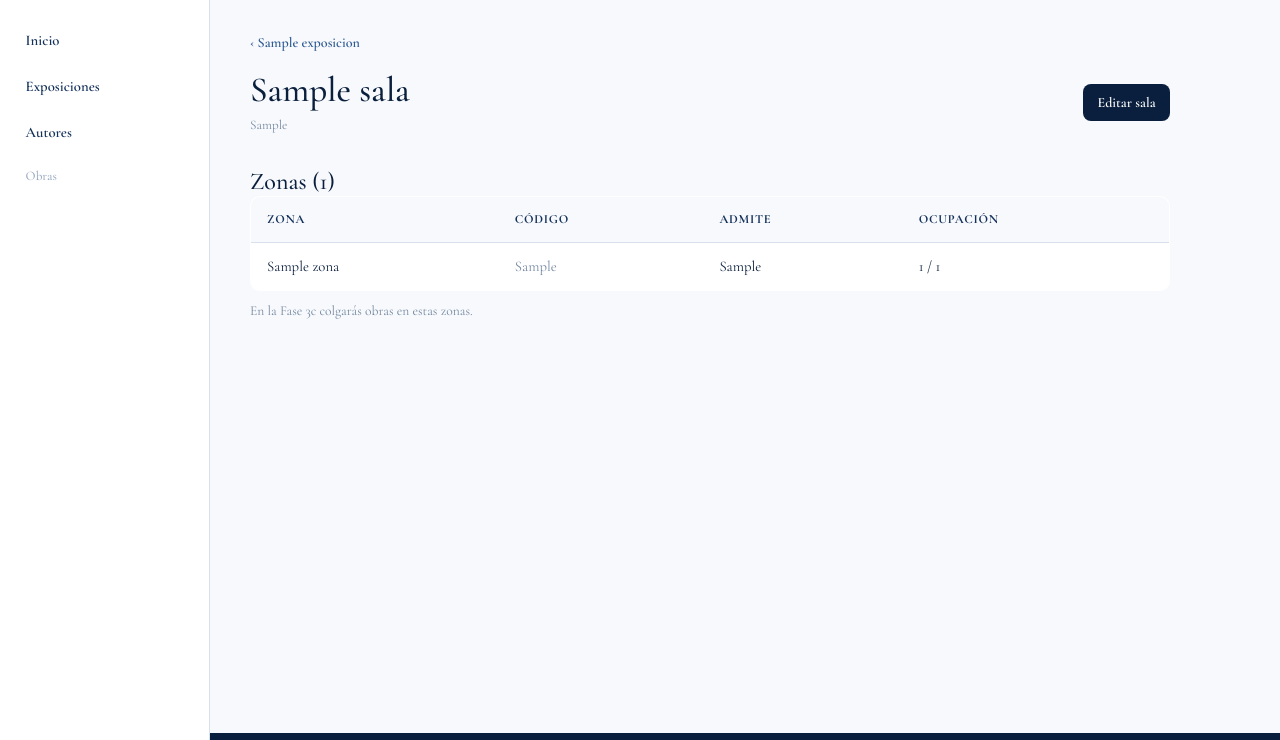
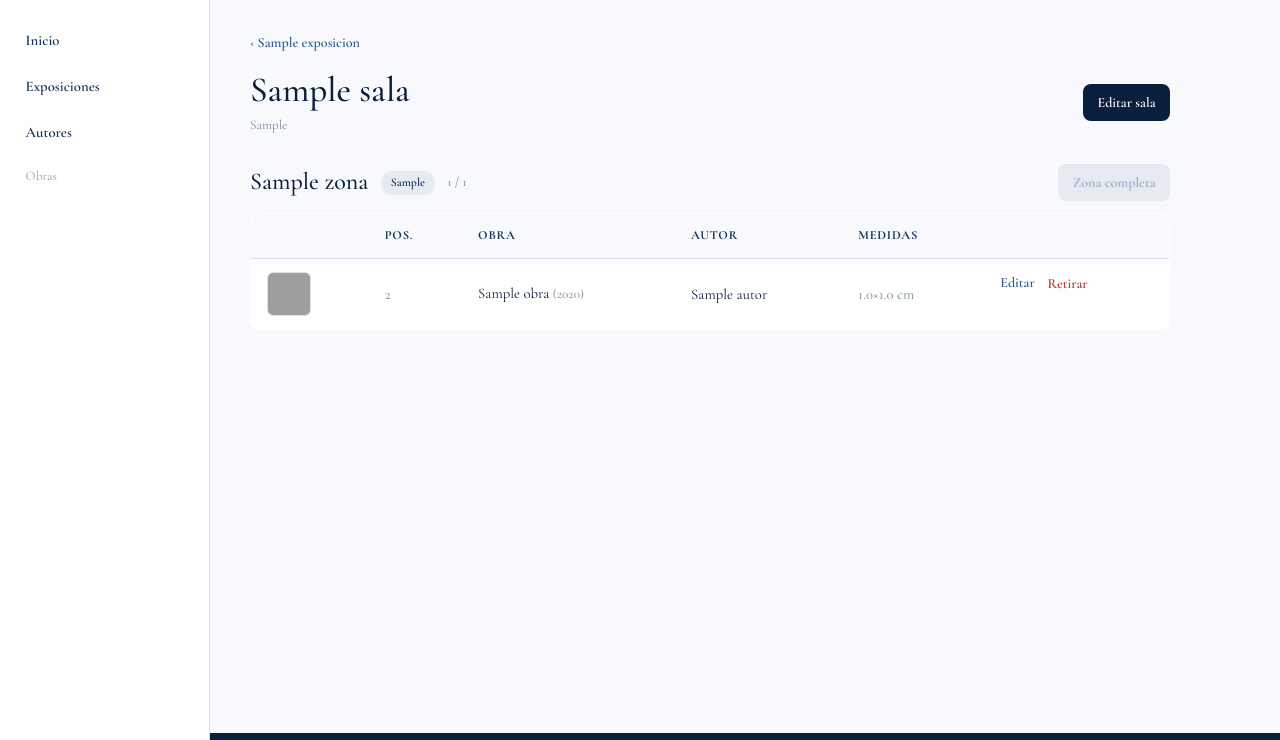
Before and after one commit to Beldic/GVA, a Flask app: page /admin/salas/1 in a window 1280 px wide. Shown: the part 67-807 px from the top of the page. Run offline with Flask 3, Linux system fonts and the light colour scheme; a user stored in the database is signed in; tables that the repository leaves empty hold one stand-in row (values such as "Sample post"); grey boxes are pictures that could not be loaded.

Commit message:
Crear hueco para las obras

```diff
--- a/backend/app/models/obra.py
+++ b/backend/app/models/obra.py
@@ -4,6 +4,9 @@ from backend.app.extensions import db
 
 TIPO_DIBUJO = "dibujo"
 TIPO_CUADRO = "cuadro"
+
+# Imagen por defecto mientras no se sube la definitiva a Cloudinary (Fase 4).
+PLACEHOLDER_IMAGEN = "/frontend-assets/images/afesol4.png"
 
 
 class Obra(db.Model):
--- a/backend/app/routes/admin.py
+++ b/backend/app/routes/admin.py
@@ -15,9 +15,11 @@ from flask import (
 from flask_login import current_user, login_required, login_user, logout_user
 
 from backend.app.extensions import db
-from backend.app.forms import AutorForm, ExposicionForm, SalaForm
-from backend.app.models import Autor, Exposicion, Sala, Usuario
+from backend.app.forms import AutorForm, ExposicionForm, ObraForm, SalaForm
+from backend.app.models import Autor, Exposicion, Obra, Sala, Usuario, Zona
 from backend.app.models.exposicion import ESTADO_BORRADOR, ESTADO_PUBLICADA
+from backend.app.models.obra import PLACEHOLDER_IMAGEN
+from backend.app.models.zona import TIPO_MIXTO
 from backend.app.plantillas import (
     nombre_plantilla,
     opciones_plantilla,
@@ -323,3 +325,106 @@ def sala_borrar(sala_id):
     db.session.commit()
     flash("Sala borrada.", "info")
     return redirect(url_for("admin.exposicion_detail", exposicion_id=exposicion_id))
+
+
+# --------------------------------------------------------------------------
+# Obras (colgadas en una zona)
+# --------------------------------------------------------------------------
+def _siguiente_hueco(zona) -> int:
+    """Primer orden libre en la zona dentro de su capacidad."""
+    ocupados = {o.orden for o in zona.obras}
+    for i in range(zona.capacidad):
+        if i not in ocupados:
+            return i
+    return len(zona.obras)  # no debería alcanzarse (la capacidad se valida antes)
+
+
+@bp.route("/zonas/<int:zona_id>/obras/nueva", methods=["GET", "POST"])
+@login_required
+def obra_nueva(zona_id):
+    zona = db.get_or_404(Zona, zona_id)
+    if len(zona.obras) >= zona.capacidad:
+        flash("La zona está completa.", "error")
+        return redirect(url_for("admin.sala_detail", sala_id=zona.sala_id))
+
+    autores = Autor.query.order_by(Autor.nombre).all()
+    if not autores:
+        flash("Crea al menos un autor antes de colgar obras.", "error")
+        return redirect(url_for("admin.autor_nuevo"))
+
+    form = ObraForm()
+    form.autor_id.choices = [(a.id, a.nombre) for a in autores]
+    zona_mixta = zona.tipo_admitido == TIPO_MIXTO
+
+    if form.validate_on_submit():
+        obra = Obra(
+            zona=zona,
+            autor_id=form.autor_id.data,
+            titulo=form.titulo.data.strip(),
+            tipo=form.tipo.data if zona_mixta else zona.tipo_admitido,
+            anio=form.anio.data,
+            tecnica=form.tecnica.data or None,
+            ancho_cm=form.ancho_cm.data,
+            alto_cm=form.alto_cm.data,
+            descripcion=form.descripcion.data or None,
+            orden=_siguiente_hueco(zona),
+            cloudinary_url=PLACEHOLDER_IMAGEN,
+        )
+        db.session.add(obra)
+        db.session.commit()
+        flash(f"Obra «{obra.titulo}» colgada.", "info")
+        return redirect(url_for("admin.sala_detail", sala_id=zona.sala_id))
+
+    return render_template(
+        "admin/obra_form.html",
+        form=form,
+        zona=zona,
+        zona_mixta=zona_mixta,
+        titulo="Colgar obra",
+        es_nueva=True,
+    )
+
+
+@bp.route("/obras/<int:obra_id>/editar", methods=["GET", "POST"])
+@login_required
+def obra_editar(obra_id):
+    obra = db.get_or_404(Obra, obra_id)
+    zona = obra.zona
+    autores = Autor.query.order_by(Autor.nombre).all()
+    form = ObraForm(obj=obra)
+    form.autor_id.choices = [(a.id, a.nombre) for a in autores]
+    zona_mixta = zona.tipo_admitido == TIPO_MIXTO
+
+    if form.validate_on_submit():
+        obra.titulo = form.titulo.data.strip()
+        obra.autor_id = form.autor_id.data
+        if zona_mixta:
+            obra.tipo = form.tipo.data
+        obra.anio = form.anio.data
+        obra.tecnica = form.tecnica.data or None
+        obra.ancho_cm = form.ancho_cm.data
+        obra.alto_cm = form.alto_cm.data
+        obra.descripcion = form.descripcion.data or None
+        db.session.commit()
+        flash("Obra actualizada.", "info")
+        return redirect(url_for("admin.sala_detail", sala_id=zona.sala_id))
+
+    return render_template(
+        "admin/obra_form.html",
+        form=form,
+        zona=zona,
+        zona_mixta=zona_mixta,
+        titulo=f"Editar: {obra.titulo}",
+        es_nueva=False,
+    )
+
+
+@bp.post("/obras/<int:obra_id>/borrar")
+@login_required
+def obra_borrar(obra_id):
+    obra = db.get_or_404(Obra, obra_id)
+    sala_id = obra.zona.sala_id
+    db.session.delete(obra)
+    db.session.commit()
+    flash("Obra retirada.", "info")
+    return redirect(url_for("admin.sala_detail", sala_id=sala_id))
--- a/backend/app/static/css/admin.css
+++ b/backend/app/static/css/admin.css
@@ -469,3 +469,46 @@ input.admin-input:disabled {
     background: #eef1f6;
     color: #8a99ad;
 }
+
+/* ---- Zonas con sus obras ---- */
+.admin-zona {
+    margin-top: 1.8rem;
+}
+
+.admin-zona-head {
+    display: flex;
+    align-items: center;
+    gap: 0.8rem;
+    margin-bottom: 0.7rem;
+}
+
+.admin-zona-head .admin-h2 {
+    margin: 0;
+}
+
+.admin-zona-spacer {
+    flex: 1;
+}
+
+.admin-btn-disabled {
+    background: #e6eaf1;
+    color: #9babc2;
+    cursor: not-allowed;
+}
+
+.admin-thumb {
+    width: 44px;
+    height: 44px;
+    object-fit: cover;
+    border-radius: 6px;
+    border: 1px solid var(--gva-borde);
+    background: var(--gva-crema);
+    display: block;
+}
+
+.admin-empty-sm {
+    color: #7488a0;
+    font-size: 0.88rem;
+    padding: 0.6rem 0.2rem;
+    margin: 0;
+}
--- a/backend/app/templates/admin/sala_detail.html
+++ b/backend/app/templates/admin/sala_detail.html
@@ -17,21 +17,50 @@
     <a class="admin-btn-sm" href="{{ url_for('admin.sala_editar', sala_id=sala.id) }}">Editar sala</a>
 </div>
 
-<h2 class="admin-h2">Zonas ({{ sala.zonas|length }})</h2>
+{% for z in sala.zonas %}
+<section class="admin-zona">
+    <div class="admin-zona-head">
+        <h2 class="admin-h2">{{ z.nombre }}</h2>
+        <span class="admin-badge">{{ TIPOS.get(z.tipo_admitido, z.tipo_admitido) }}</span>
+        <span class="admin-muted">{{ z.obras|length }} / {{ z.capacidad }}</span>
+        <span class="admin-zona-spacer"></span>
+        {% if z.obras|length < z.capacidad %}
+            <a class="admin-btn-sm" href="{{ url_for('admin.obra_nueva', zona_id=z.id) }}">+ Colgar obra</a>
+        {% else %}
+            <span class="admin-btn-sm admin-btn-disabled">Zona completa</span>
+        {% endif %}
+    </div>
+
+    {% if z.obras %}
     <table class="admin-table">
         <thead>
-        <tr><th>Zona</th><th>Código</th><th>Admite</th><th>Ocupación</th></tr>
+            <tr><th></th><th>Pos.</th><th>Obra</th><th>Autor</th><th>Medidas</th><th></th></tr>
         </thead>
         <tbody>
-        {% for z in sala.zonas %}
+            {% for o in z.obras %}
             <tr>
-            <td>{{ z.nombre }}</td>
-            <td class="admin-muted">{{ z.codigo }}</td>
-            <td>{{ TIPOS.get(z.tipo_admitido, z.tipo_admitido) }}</td>
-            <td>{{ z.obras|length }} / {{ z.capacidad }}</td>
+                <td><img class="admin-thumb" src="{{ o.cloudinary_url }}" alt=""></td>
+                <td class="admin-muted">{{ o.orden + 1 }}</td>
+                <td>{{ o.titulo }}{% if o.anio %} <span class="admin-muted">({{ o.anio }})</span>{% endif %}</td>
+                <td>{{ o.autor.nombre }}</td>
+                <td class="admin-muted">
+                    {%- if o.ancho_cm and o.alto_cm %}{{ o.ancho_cm }}×{{ o.alto_cm }} cm{% else %}—{% endif -%}
+                </td>
+                <td class="admin-actions">
+                    <a href="{{ url_for('admin.obra_editar', obra_id=o.id) }}">Editar</a>
+                    <form method="post" action="{{ url_for('admin.obra_borrar', obra_id=o.id) }}"
+                          onsubmit="return confirm('¿Retirar «{{ o.titulo }}»?');">
+                        <input type="hidden" name="csrf_token" value="{{ csrf_token() }}">
+                        <button type="submit" class="admin-link-danger">Retirar</button>
+                    </form>
+                </td>
             </tr>
             {% endfor %}
         </tbody>
     </table>
-<p class="admin-hint">En la Fase 3c colgarás obras en estas zonas.</p>
+    {% else %}
+    <p class="admin-empty-sm">Zona vacía.</p>
+    {% endif %}
+</section>
+{% endfor %}
 {% endblock %}
```
Also changed, not shown: backend/app/forms.py (+17 -1 lines), backend/app/templates/admin/obra_form.html (added, +49 -0 lines), docs/estrategia_desarrollo.md (+4 -4 lines). Lines whose indentation alone changed are shown as unchanged.
